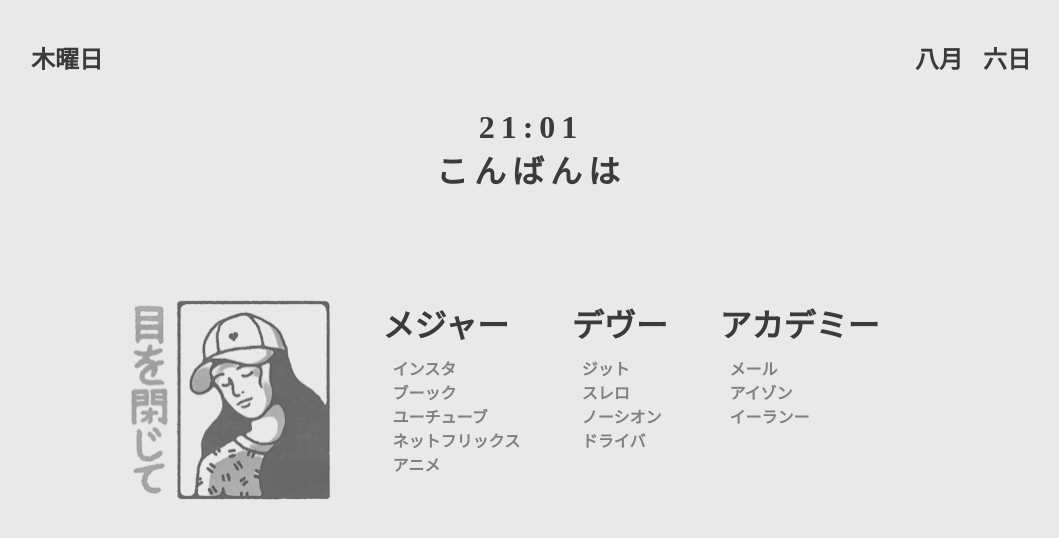
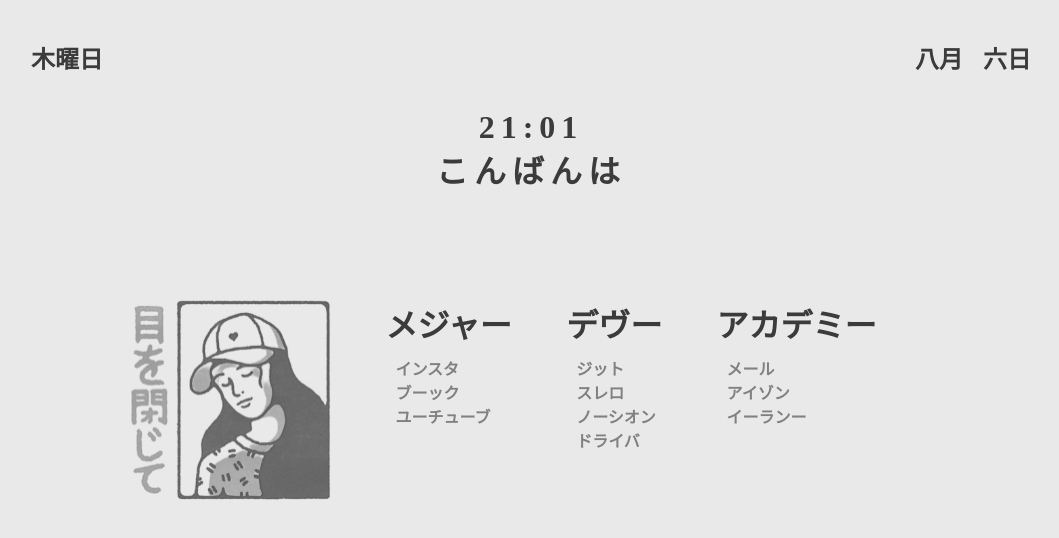
Before and after one commit to Dingnh/nicodin, a React (Create React App) app: page / in a window 1280 px wide. Shown: the top 538 px of the page, without its empty margins (109-1168 px from the left). Built offline with nearby package versions, Linux system fonts and the light colour scheme; a web font is replaced by a local one.

Commit message:
new links

```diff
--- a/src/data.js
+++ b/src/data.js
@@ -11,14 +11,6 @@ let data = {
     {
       link: "ユーチューブ",
       linkdir: "https://www.youtube.com/"
-    },
-    {
-      link: "ネットフリックス",
-      linkdir: "https://www.netflix.com/browse"
-    },
-    {
-      link: "アニメ",
-      linkdir: "https://gogoanime.app/?4"
     },
   ],
   dev: [
```
